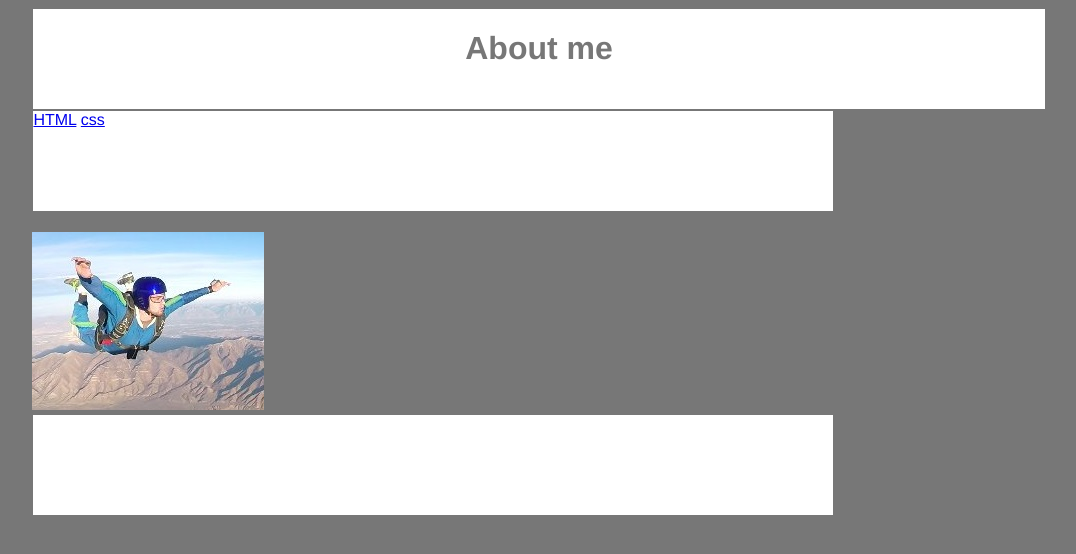
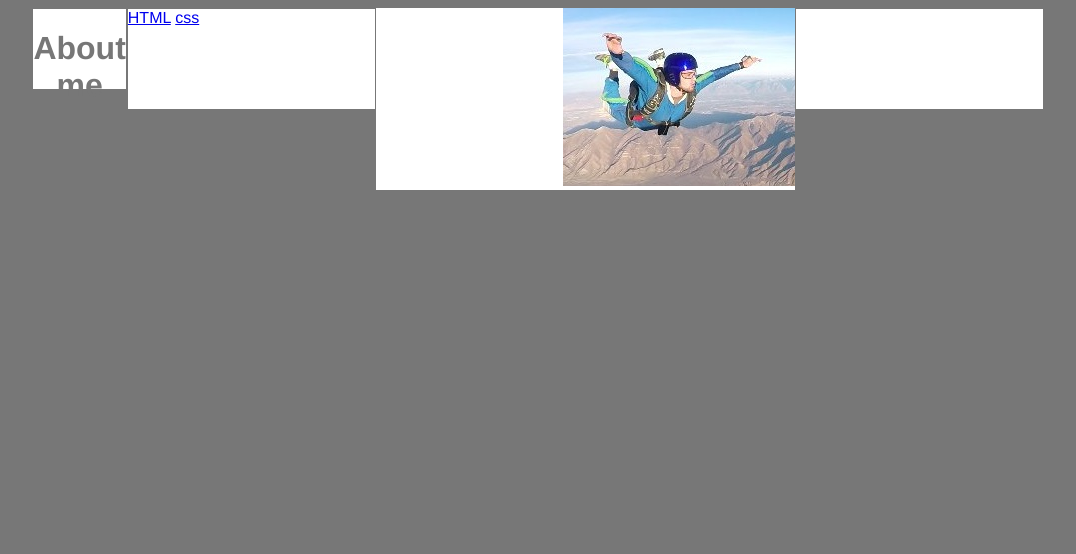
Before and after one commit to PrestonWeber/hw-wireframe, a plain HTML site: page index.html in a window 1280 px wide. Shown: the whole page, without its empty margins (102-1178 px from the left). Drawn offline with Linux system fonts and the light colour scheme.

Commit message:
testing css borders

```diff
--- a/index.html
+++ b/index.html
@@ -15,7 +15,7 @@
             <a href="style.css">css</a>
         </nav>
 
-        <section>
+        <section class='info'>
             <article>
                 <h1></h1>
                 <h2></h2>
@@ -25,7 +25,7 @@
             </article>
         </section>
 
-        <aside>
+        <aside class='picture'>
             <img alt="skydiving" src="skydiving.jpg"/>
 
         </aside>
--- a/style.css
+++ b/style.css
@@ -7,10 +7,9 @@ body  {
 }
 .content {
     margin: 0 auto;
-    display: block;
+    display: flex;
     align: center;
     width: 80%;
-
 }
 article  {
     color: 'ebebeb'
@@ -20,10 +19,10 @@ h1, p  {
 }
 header  {
     background-color: white;
-    width: 100%;
-    height: 100px;
+    height: 80px;
     border: 1px solid #777;
     text-align: center;
+    flex: 1;
 }
 nav  {
     background-color: white;
@@ -39,6 +38,11 @@ footer  {
 }
 section  {
     background-color: white;
-    width: 400px;
-    height:
 }
+.info {
+    width: 60%;
+}
+.picture {
+    width: 39%;
+    background-color: white;
+}
```
